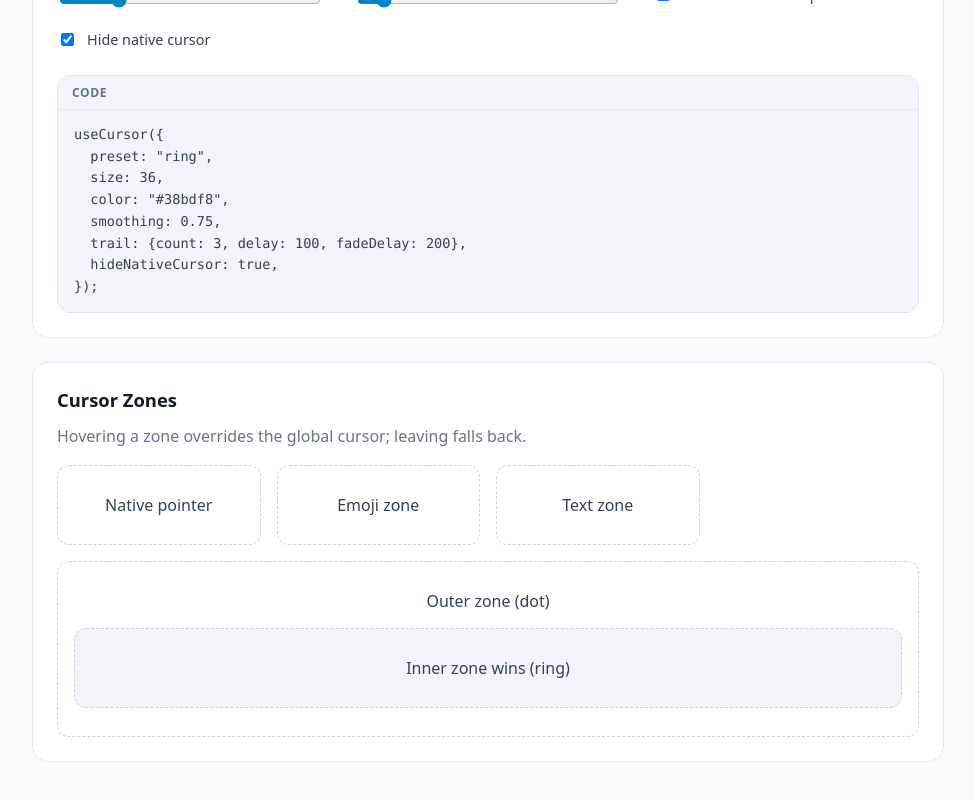
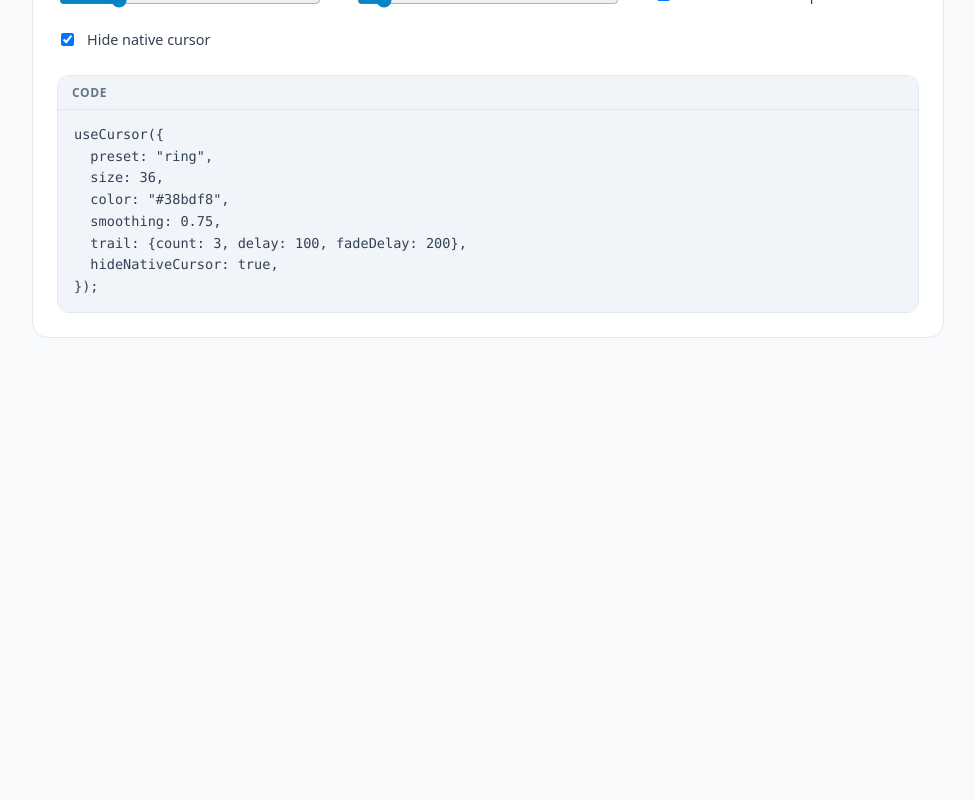
Before and after one commit to omriattiya/react-cursor, a React (Vite) app in the folder playground/: page / in a window 1280 px wide. Shown: the part 673-1473 px from the top of the page, without its empty margins (152-1127 px from the left). After the commit the page ends 1107 px from the top, so only its background shows below. Built offline with nearby package versions, Linux system fonts and the light colour scheme.

Commit message:
Remove cursor zone components and associated CSS from PlaygroundPage and playground.css for a cleaner interface. This simplifies the playground layout by eliminating unused features.

```diff
--- a/playground/src/pages/PlaygroundPage.tsx
+++ b/playground/src/pages/PlaygroundPage.tsx
@@ -1,6 +1,5 @@
 import { useMemo, useState } from "react";
 import {
-  CursorZone,
   useCursor,
   useHasCursor,
   type CursorInput,
@@ -448,34 +447,6 @@ export function PlaygroundPage({ theme }: { theme: Theme }) {
           </pre>
         </div>
       </section>
-
-      <section className="card">
-        <h2>Cursor Zones</h2>
-        <p>Hovering a zone overrides the global cursor; leaving falls back.</p>
-        <div className="zones">
-          <CursorZone cursor="pointer" className="zone">
-            Native pointer
-          </CursorZone>
-          <CursorZone cursor={{ preset: "emoji", content: "🔥", size: 32 }} className="zone">
-            Emoji zone
-          </CursorZone>
-          <CursorZone cursor={{ preset: "text", content: "VIEW", color: "#fbbf24" }} className="zone">
-            Text zone
-          </CursorZone>
-          <CursorZone
-            cursor={{ preset: "dot", color: "#22d3ee", size: 16 }}
-            className="zone nested-outer"
-          >
-            Outer zone (dot)
-            <CursorZone
-              cursor={{ preset: "ring", color: "#f472b6", size: 44 }}
-              className="zone nested-inner"
-            >
-              Inner zone wins (ring)
-            </CursorZone>
-          </CursorZone>
-        </div>
-      </section>
     </main>
   );
 }
--- a/playground/src/playground.css
+++ b/playground/src/playground.css
@@ -420,38 +420,6 @@ code {
   font-size: inherit;
 }
 
-/* ---------- Zones ---------- */
-
-.zones {
-  display: grid;
-  grid-template-columns: repeat(auto-fit, minmax(180px, 1fr));
-  gap: 16px;
-}
-
-.zone {
-  border: 1px dashed var(--border-strong);
-  border-radius: 12px;
-  padding: 28px 16px;
-  text-align: center;
-  color: var(--text-soft);
-  transition: border-color 0.15s;
-}
-
-.zone:hover {
-  border-color: var(--accent-2);
-}
-
-.nested-outer {
-  grid-column: 1 / -1;
-  display: flex;
-  flex-direction: column;
-  gap: 16px;
-}
-
-.nested-inner {
-  background: var(--bg-inset);
-}
-
 /* ---------- Getting started extras ---------- */
 
 .presets-table {
```
